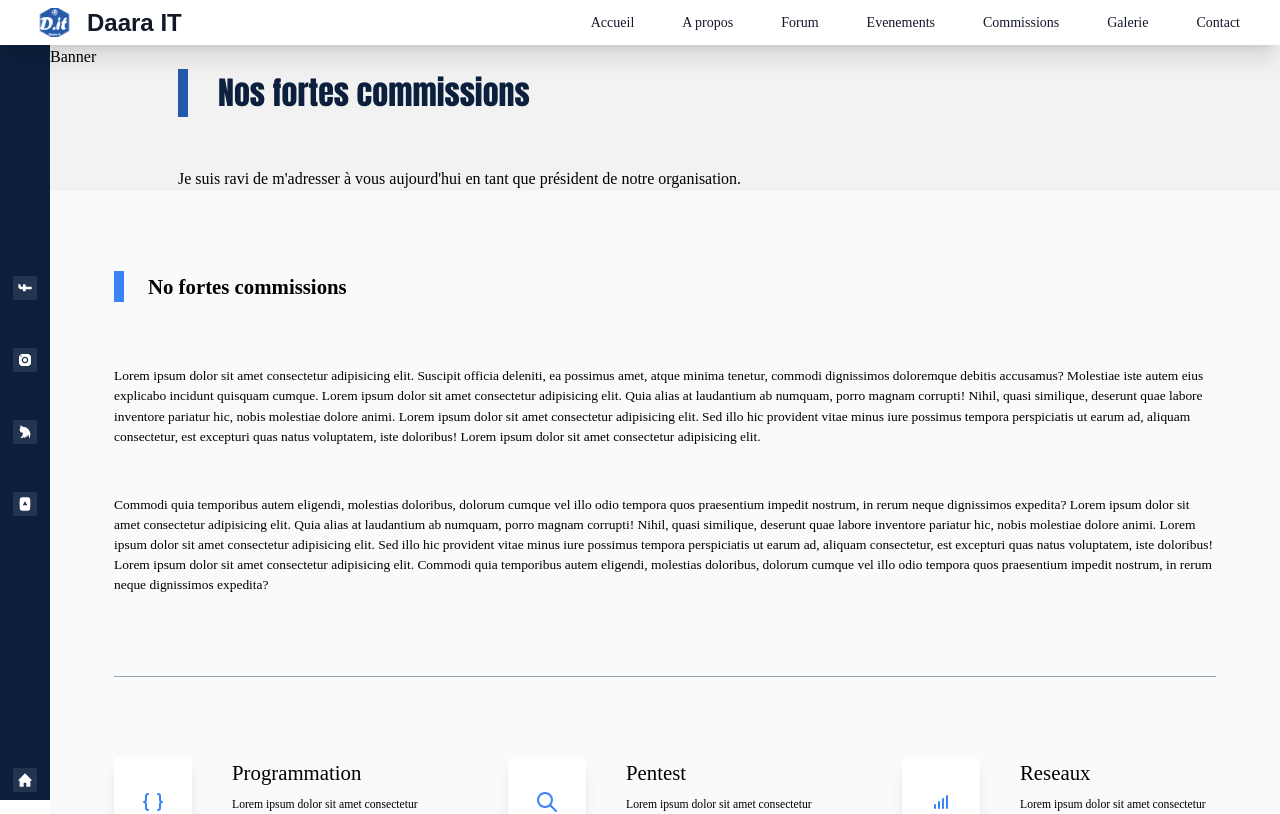
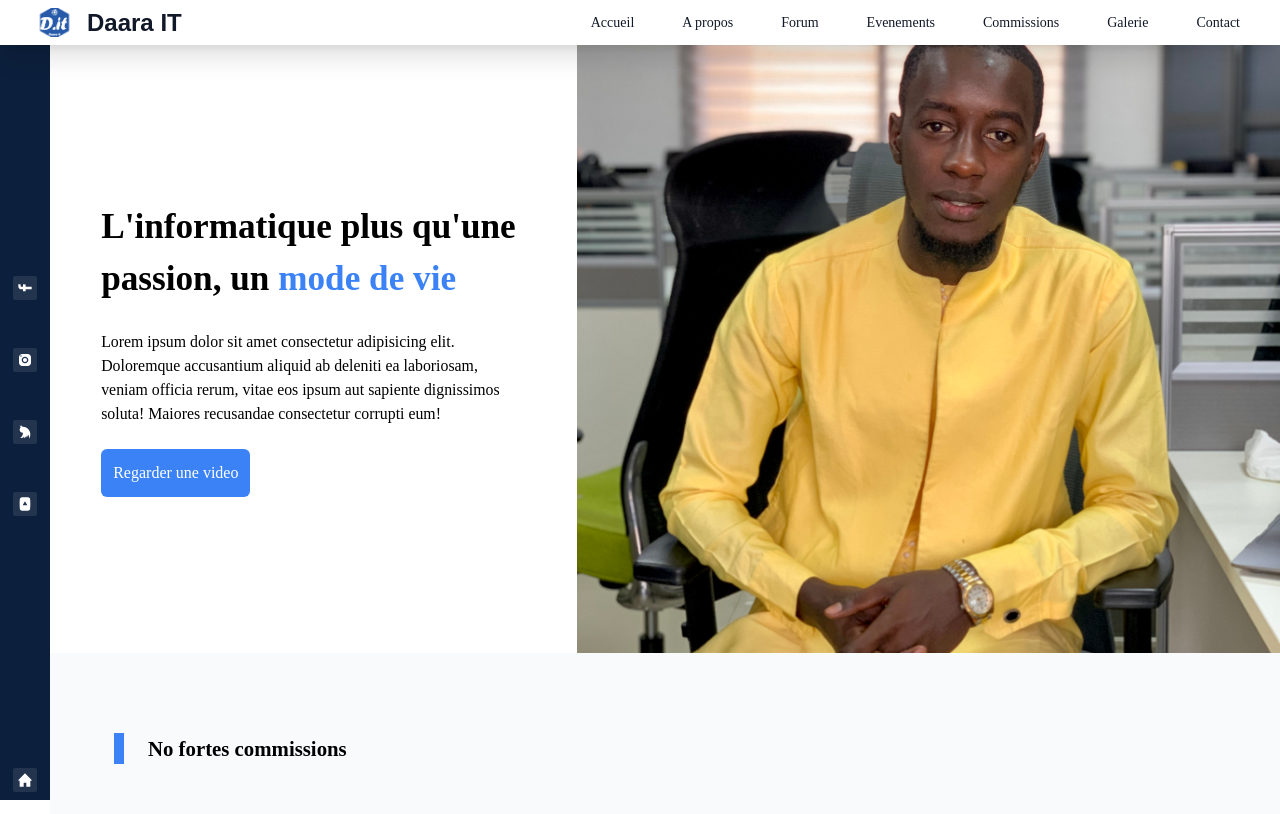
Before and after one commit to Takha65/DaaraIT-site-officiel, a React (Create React App) app: page / in a window 1280 px wide. Shown: the top 814 px of the page. Built offline with nearby package versions, Linux system fonts and the light colour scheme.

Commit message:
home page

```diff
--- a/src/pages/home/home.js
+++ b/src/pages/home/home.js
@@ -11,6 +11,7 @@ import {
   IconSearch,
 } from "@tabler/icons-react";
 import Input from "../../components/forms/input";
+import HeaderSection from "../../components/headerSection/headerSection";
 
 const home = () => {
   const minCard = [
@@ -54,8 +55,9 @@ const home = () => {
 
   return (
     <div className="w-full h-screen">
-      <div>Banner</div>
-      <HomeCommission />
+      {/* <div>Banner</div> */}
+      {/* <HomeCommission /> */}
+      <HeaderSection />
       <div>
         {/* Part 1 */}
         <div className="container-xl  bg-gray-50 px-[4rem] py-[5rem]">
```
